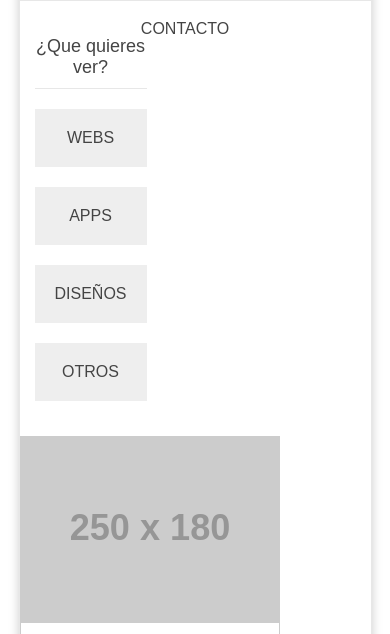
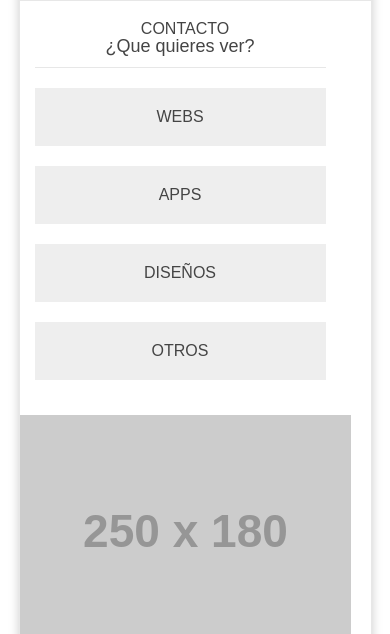
Before and after one commit to pozito31/CSS, a plain HTML site: page maquetacion-3/index.html in a window 390 px wide. Shown: the part 161-795 px from the top of the page. Drawn offline with Linux system fonts and the light colour scheme; placeholder pictures from the web are drawn by us.

Commit message:
subiendo cambios

```diff
--- a/maquetacion-3/css/style.css
+++ b/maquetacion-3/css/style.css
@@ -30,7 +30,7 @@
   #menu > ul { margin-top: 20px; align-items: flex-start; justify-content: space-evenly; }
 }
 @media (max-width:646px) {
-  #content { display: flex; flex-wrap: wrap; justify-content: space-between; padding-top: 20px; padding-bottom: 20px; }
+  #content { display: flex; flex-direction: column; flex-wrap: wrap; justify-content: space-between; padding-top: 20px; padding-bottom: 20px; }
   #footer .logo { flex-grow: 1; flex-basis: 100%; text-align: center; margin: 0px; }
   #footer .info { flex-grow: 1; flex-basis: 100%; text-align: center; margin: 0px; }
 }
```
